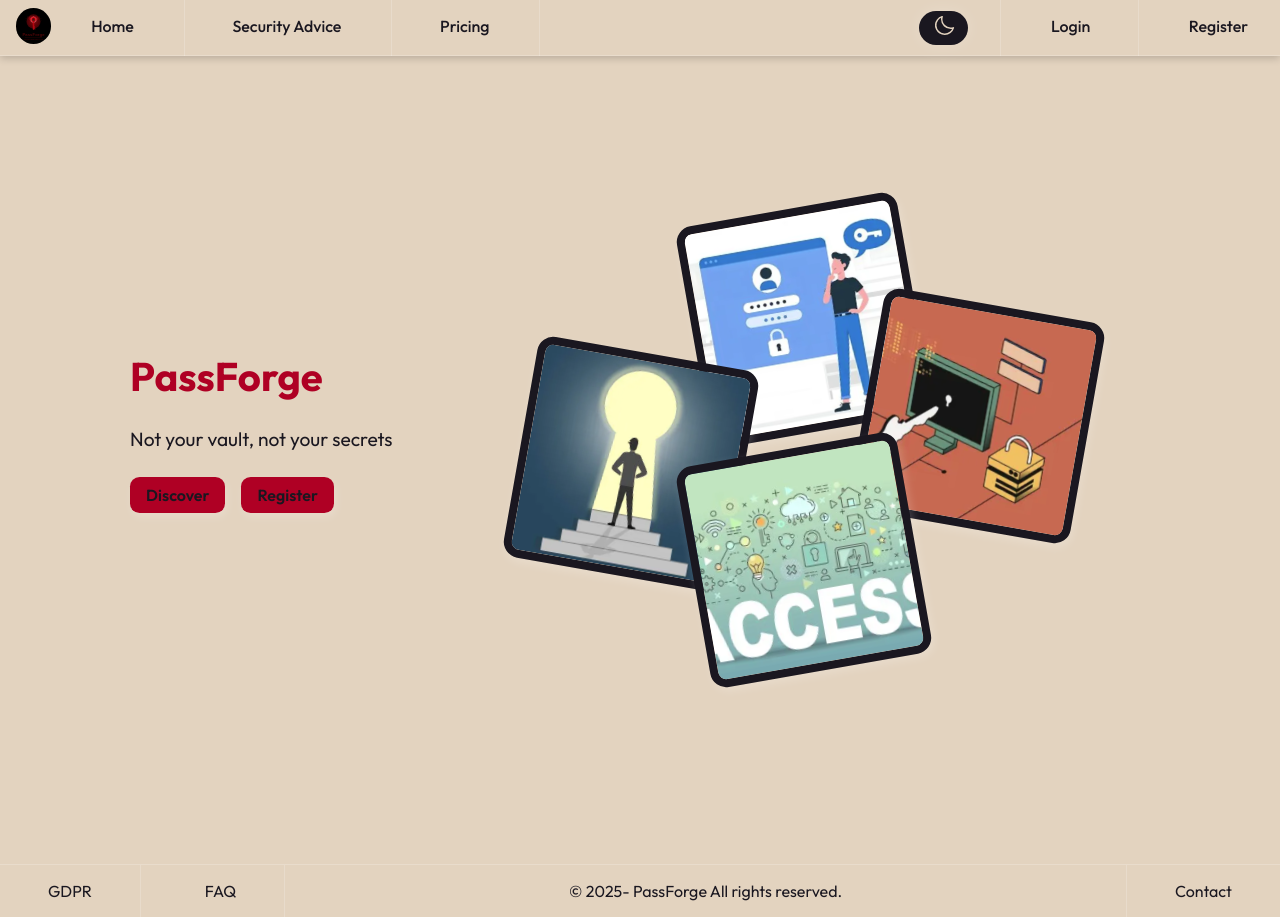
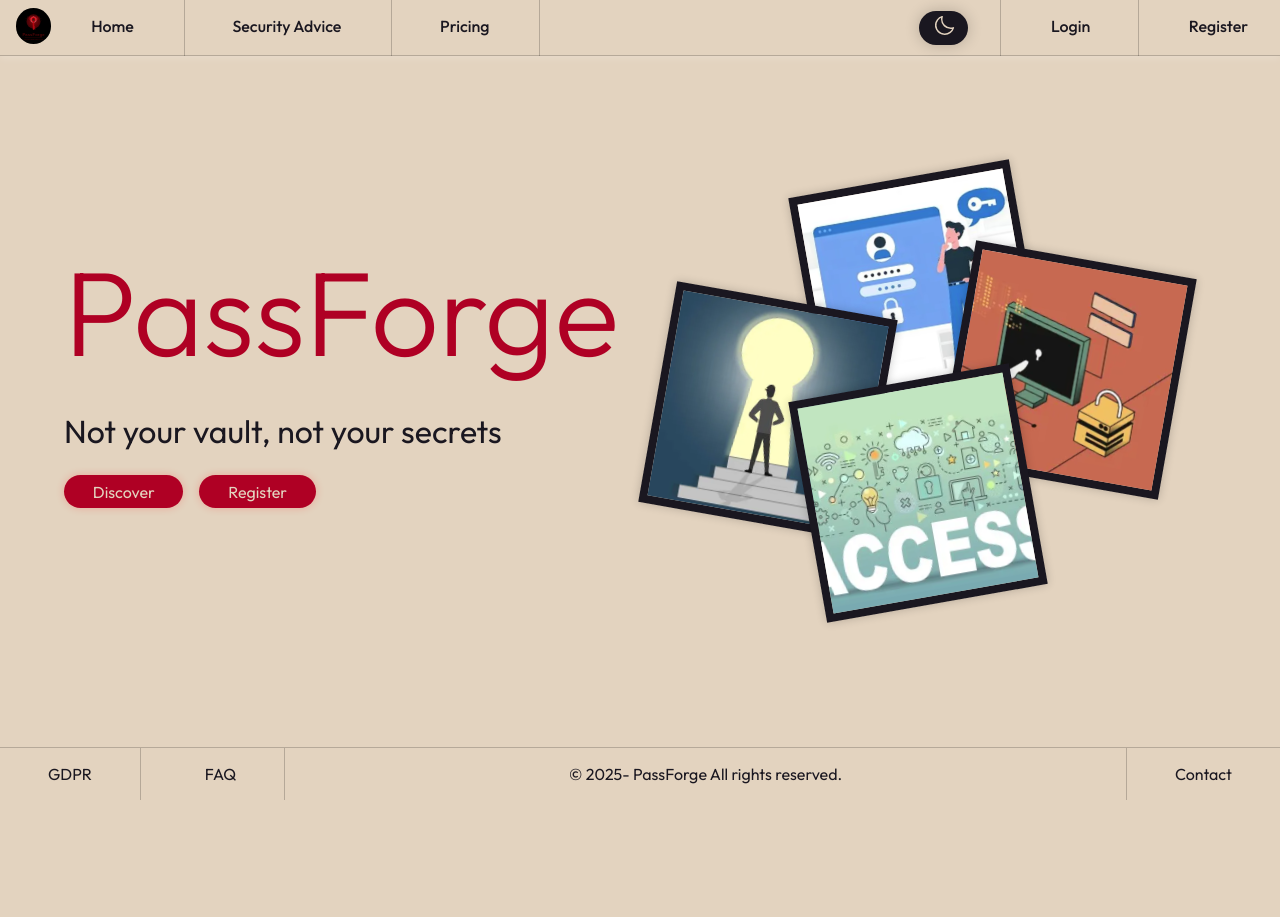
Before and after one commit to PassForgeTHP/React_Passforge, a React (Vite) app: page / in a window 1280 px wide. After the commit the page ends 800 px from the top, so only its background shows below. Built offline with nearby package versions, Linux system fonts and the light colour scheme.

Commit message:
css changes for the home page

```diff
--- a/src/pages/Home.jsx
+++ b/src/pages/Home.jsx
@@ -10,10 +10,10 @@ function Home() {
         <h1>PassForge</h1>
         <p>Not your vault, not your secrets</p>
         <div>
-          <Link to="/security-advice" className="home-link">
+          <Link to="/security-advice" className="btn-link">
             Discover
           </Link>
-          <Link to="/register" className="home-link">
+          <Link to="/register" className="btn-link">
             Register
           </Link>
         </div>
--- a/src/styles/App.css
+++ b/src/styles/App.css
@@ -240,7 +240,7 @@ footer {
 }
 
 .btn-link {
-  color: var(--light);
+  color: var(--dark);
   text-decoration: none;
   background-color: var(--medium-red);
   padding: 0.4rem 1.8rem;
@@ -255,3 +255,16 @@ footer {
   box-shadow: 0 0 8px var(--shadow-light);
 
 }
+
+
+/* COMPONENTS */
+.btn {
+  color: var(--dark);
+  background-color: var(--medium-red);
+  padding: 0.4rem 1.8rem;
+  border-radius: 1.5rem;
+  border: none;
+  box-shadow: 0 0 8px var(--shadow-red);
+  font-size: 1rem;
+  margin-top: 2rem;
+}
--- a/src/styles/home.css
+++ b/src/styles/home.css
@@ -2,9 +2,8 @@
   display: flex;
   justify-content: space-evenly;
   align-items: center;
-  height: 100vh;
+  height: 85vh;
   width: 100%;
-  overflow-y: hidden;
 }
 
 .text-container-home {
@@ -14,29 +13,19 @@
 }
 
 .text-container-home h1 {
-  font-size: 2.5rem;
+  font-size: 7.5rem;
+  font-weight: 300;
   color: var(--medium-red);
 }
 
 .text-container-home p {
-  font-size: 1.2rem;
+  font-size: 2rem;
   color: var(--light);
-  line-height: 1.5;
 }
 
 .text-container-home div {
   display: flex;
   gap: 1rem;
-}
-
-.home-link {
-  padding: 0.5rem 1rem;
-  background: var(--medium-red);
-  color: var(--light);
-  text-decoration: none;
-  border-radius: 0.6rem;
-  font-weight: 600;
-  box-shadow: 2px 4px 10px var(--shadow-light);
 }
 
 .img-container-home {
@@ -53,8 +42,7 @@
   width: 14rem;
   height: 14rem;
   object-fit: cover;
-  border-radius: 1rem;
-  box-shadow: 2px 4px 10px var(--shadow-light);
+  box-shadow: 0px 0px 10px var(--shadow-light);
   border: 0.5rem solid var(--light);
   transition: transform 0.3s;
   margin-top: 5rem;
--- a/src/styles/index.css
+++ b/src/styles/index.css
@@ -25,8 +25,8 @@
   --medium-red: #af0024;
   --font-family: "Outfit", sans-serif;
   --gradient-dark:  #e3d3bf ;
-  --shadow-light: rgba(255, 255, 255, 0.2);
-  --shadow-dark: rgba(0, 0, 0, 0.2);
+  --shadow-light: rgba(0, 0, 0, 0.2);
+  --shadow-dark: rgba(255, 255, 255, 0.2);
   --shadow-red: rgba(255, 0, 0, 0.2);
   --rgba-dark: rgba(0, 0, 0, 0.5);
 }
--- a/src/styles/responsives.css
+++ b/src/styles/responsives.css
@@ -140,6 +140,10 @@
   .security-advice-container {
     margin: 7rem 2rem 10rem;
   }
+
+  .text-container-home h1 {
+    font-size: 5.5rem!important;
+  }
 }
 
 @media screen and (max-width: 420px) {
```
